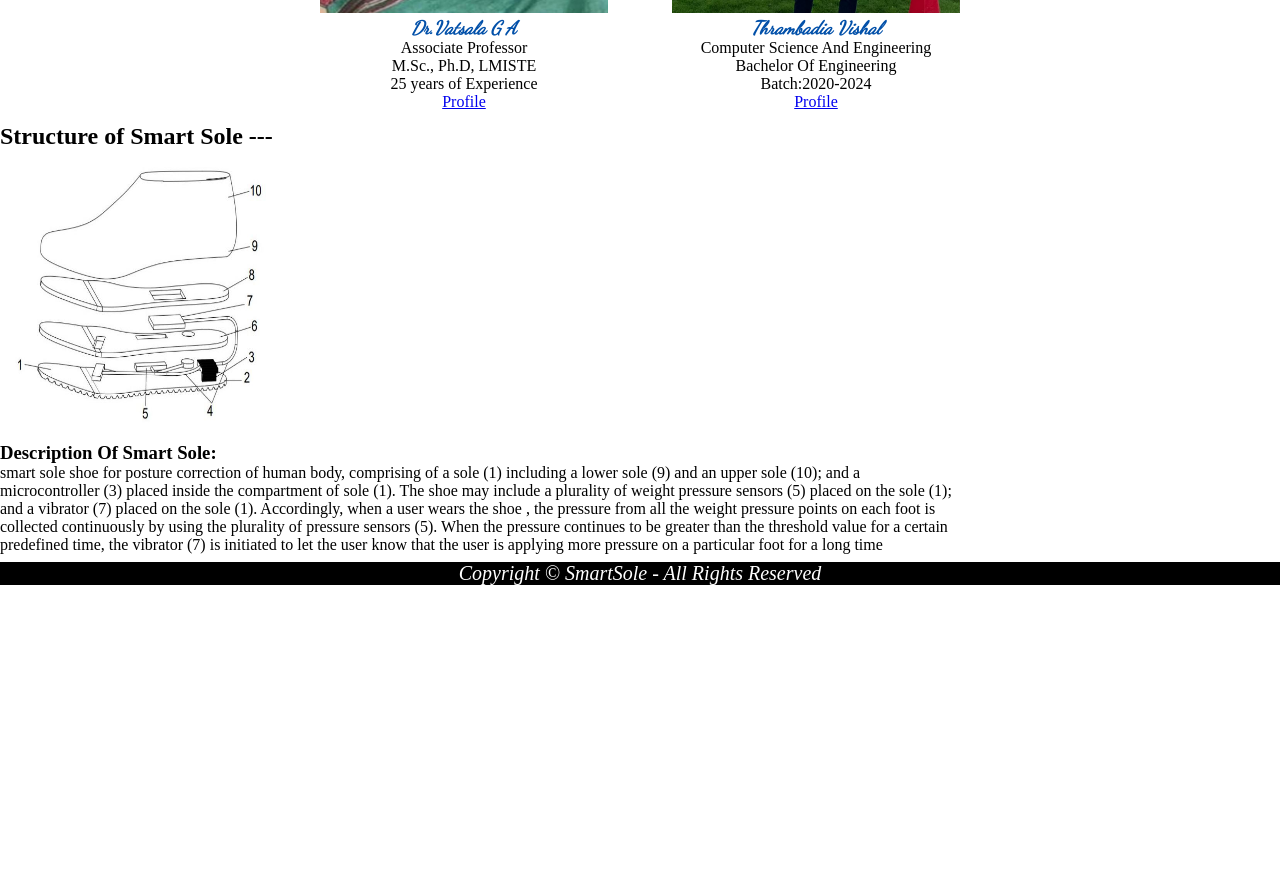
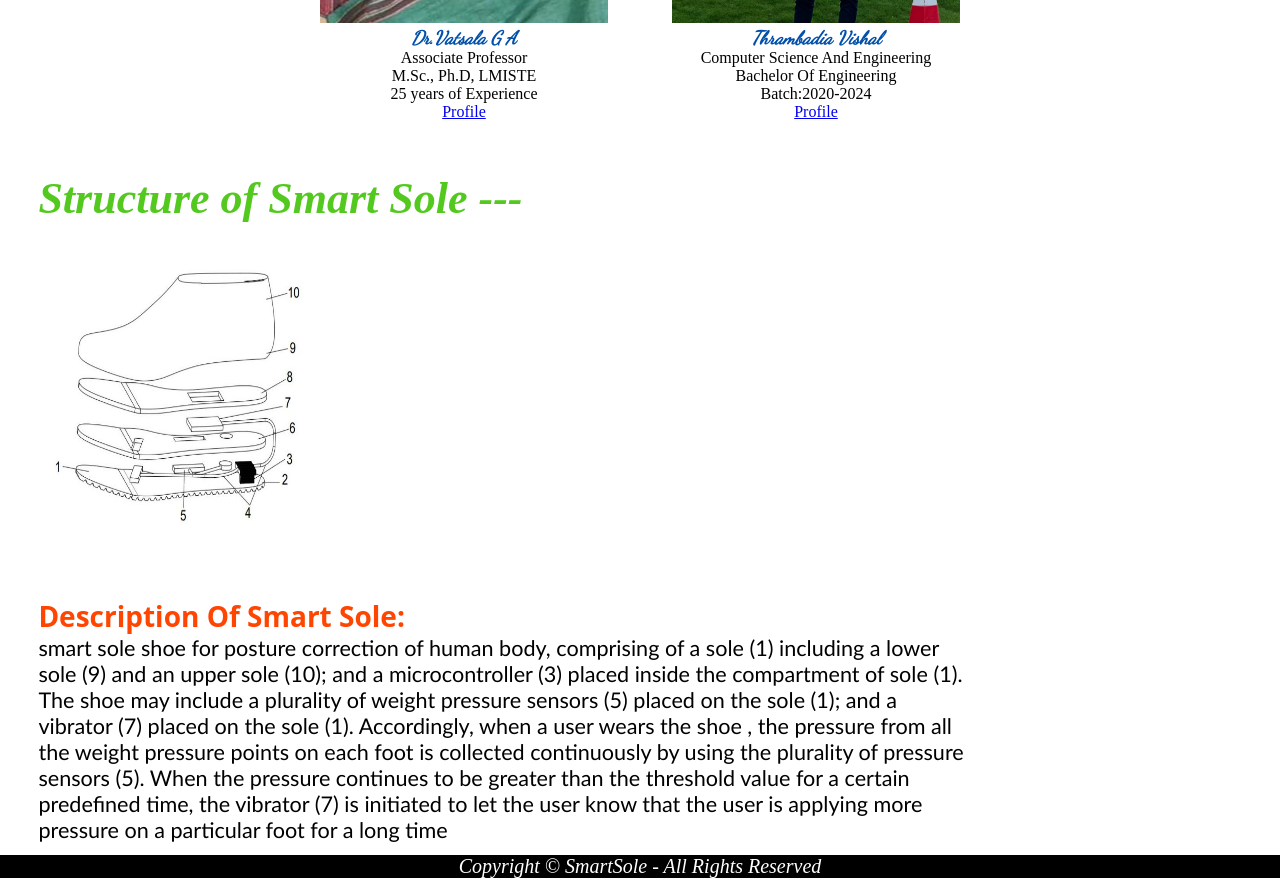
Before and after one commit to tvishal77/Smart-Sole, a plain HTML site: page SmartSole/index.html in a window 1280 px wide. Shown: the part 560-1438 px from the top of the page. Before the commit the page ends 1145 px from the top, so only its background shows below. Drawn offline with Linux system fonts and the light colour scheme; a web font is replaced by a local one.

Commit message:
Second Commit

```diff
--- a/SmartSole/style.css
+++ b/SmartSole/style.css
@@ -10,6 +10,7 @@ header{
 }
 p.logo{
     text-align:left;
+    margin: auto;
 }
 ul.list{
     text-align: right;
@@ -48,6 +49,7 @@ h1.founders{
     color: rgb(255, 187, 0);
     text-align: center;
     font-variant: small-caps;
+    font-size: 5vh;
 }
 .container {
     display: flex;
@@ -71,3 +73,32 @@ h3.names{
 .vishal {
     text-align: center;
 }
+h2.title{
+    padding-left: 3vw;
+    margin-top: 6.5vh;
+    text-align: left;
+    color: rgb(83, 201, 32);
+    font-size: 5.5vh;
+    font-style: italic;
+}
+.container2{
+    display: flex;
+    padding-left: 3vw;
+    flex-wrap: wrap;
+    grid-gap: 3.5vw;
+    margin-top: 1.5vh;
+    margin-bottom: 1.5vh;
+}
+h3.sub{
+    font-size: 3.5vh;
+    color:orangered;
+    font-family: system-ui, -apple-system, BlinkMacSystemFont, 'Segoe UI', Roboto, Oxygen, Ubuntu, Cantarell, 'Open Sans', 'Helvetica Neue', sans-serif;
+    margin-top: 1vh;
+}
+p.script{
+    font-size: 2.7vh;
+    font-family:'Gill Sans', 'Gill Sans MT', Calibri, 'Trebuchet MS', sans-serif;
+}
+.images{
+    margin-top: 2vh;
+}
```
